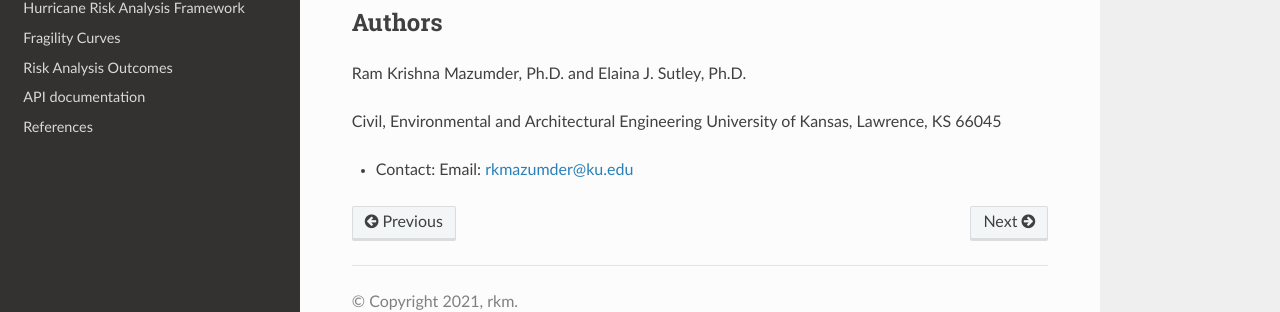
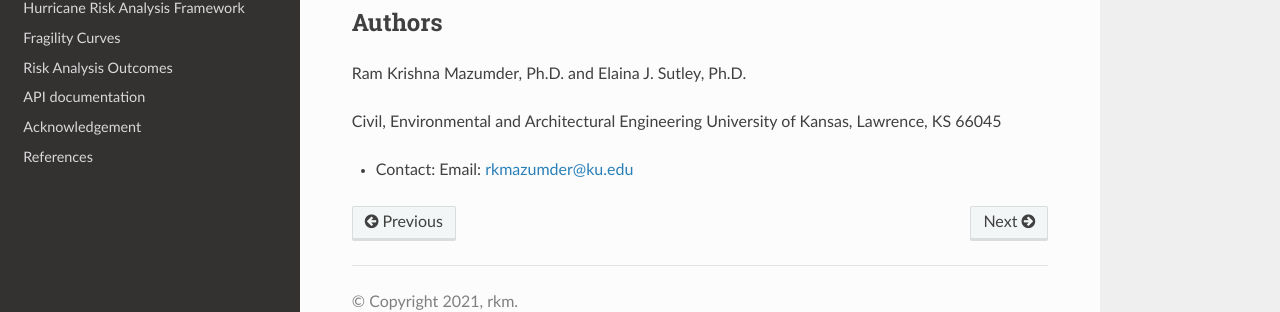
Before and after one commit to rkmazumder/SHRAC, a Sphinx documentation site: the page built from docs/authors.rst, in a window 1280 px wide. Shown: the part 202-514 px from the top of the page. Built offline with Sphinx 7.4.7 and the Read the Docs theme 2.0.0, drawn with Linux system fonts in a browser that asks for light colours; pages that are not in the unit, such as notebooks, are missing from menus.

Commit message:
Update index.rst

```diff
--- a/docs/index.rst
+++ b/docs/index.rst
@@ -15,7 +15,7 @@
    history
    readme
    API documentation <apidocs/sd>
-   Acknowledgement
+   acknowledgement
    reference
 
 
```
